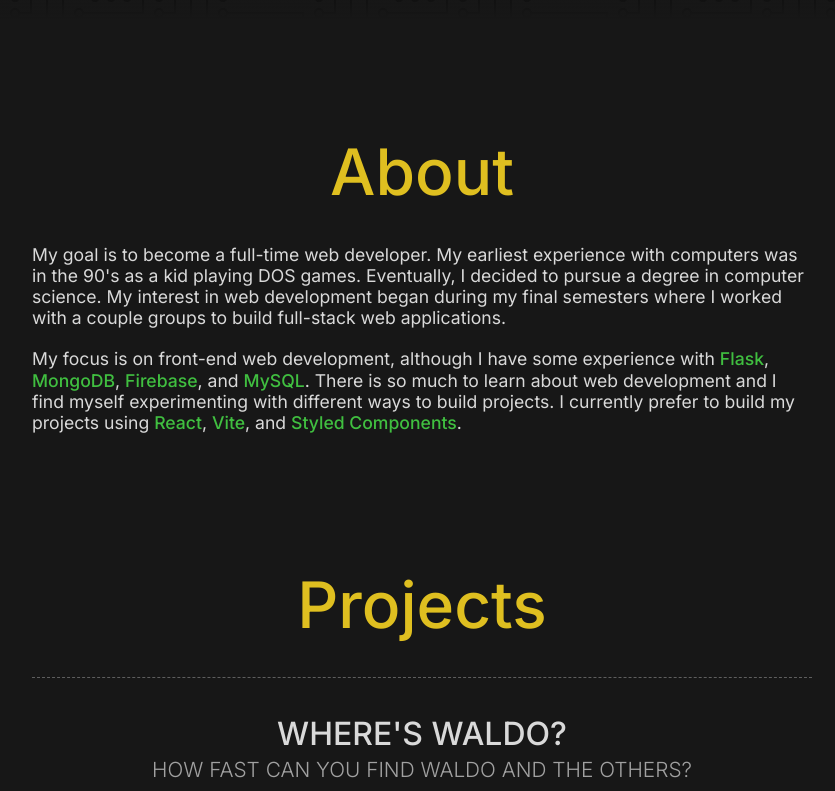
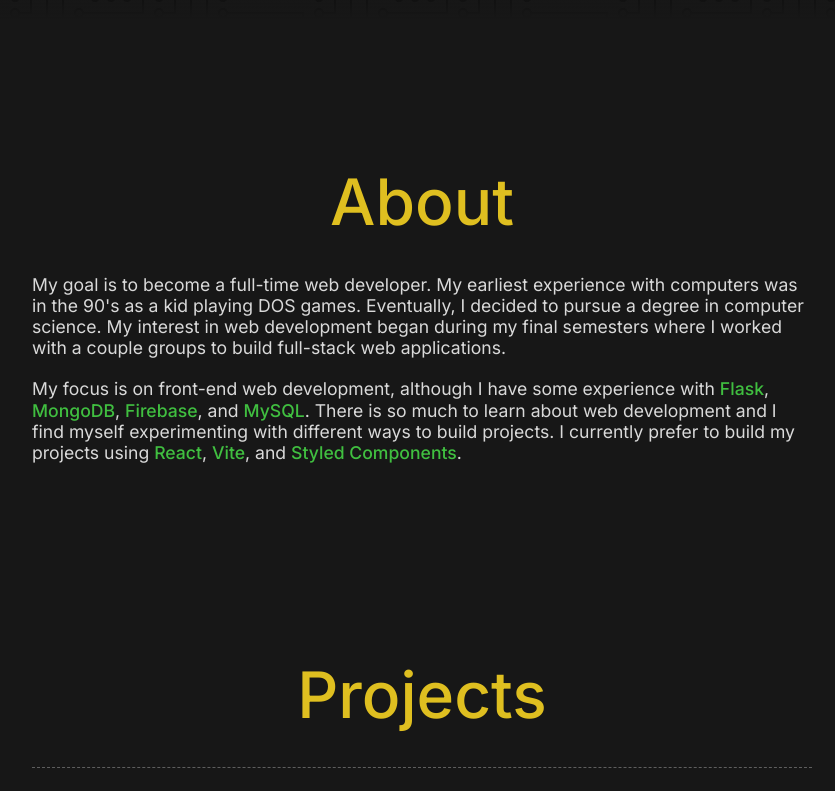
Before and after one commit to pv-230/portfolio, a React (Vite) app: page / in a window 1280 px wide. Shown: the part 780-1571 px from the top of the page, without its empty margins (218-1053 px from the left). Built offline with nearby package versions, Linux system fonts and the light colour scheme.

Commit message:
Adjust section padding

```diff
--- a/src/common/common-styles.js
+++ b/src/common/common-styles.js
@@ -13,7 +13,7 @@
   flex-direction: column;
   align-items: center;
   max-width: var(--content-max-width);
-  padding: 20px;
+  padding: var(--header-height) 20px;
   gap: 40px;
 `;
 
```
